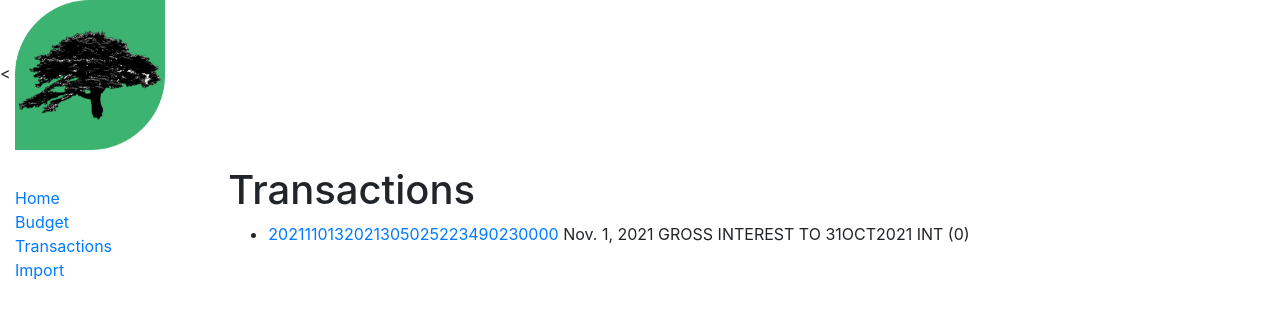
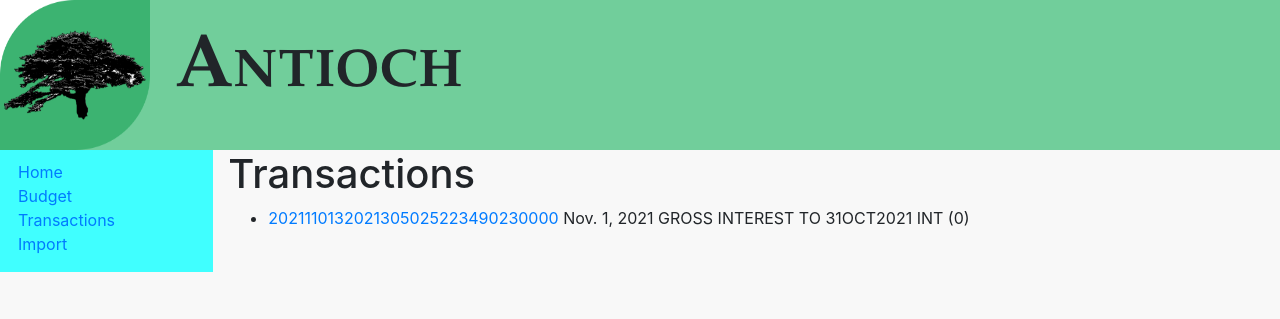
Before and after one commit to abominablem/antioch, a Django app: page /transactions/ in a window 1280 px wide. Shown: the top 319 px of the page. Run offline with Django 3.2, Linux system fonts and the light colour scheme; data comes from the database, SQL or seed files in the repository; data that the repository does not hold is empty.

Commit message:
Added header bar with title and logo to generic base template

```diff
--- a/django/antioch/transactions/static/css/styles.css
+++ b/django/antioch/transactions/static/css/styles.css
@@ -1,5 +1,51 @@
+body{
+	background: #F8F8F8;
+}
+header{
+	background: #71ce9b;
+	width: 100%;
+	overflow: auto;
+}
+.logo img{
+	position: absolute;
+	z-index: 3;
+	display: inline-block;
+}
+.logo-white-box {
+	position: absolute;
+	background: white;
+	height: 150px;
+	width: 75px;
+	z-index: 1;
+}
+.logo-blue-green-box {
+	position: absolute;
+	height: 150px;
+	width: 75px;
+	z-index: 2;
+	float: left;
+	margin-left: 75px;
+}
+.antioch-title {
+	position: relative;
+	background: #71ce9b;
+	height: 150px;
+	padding-left: 175px;
+	padding-bottom: 10px;
+	font-family: "Palatino Linotype";
+	font-size: 75px;
+	font-weight: bold;
+	font-variant: small-caps;
+	display: table-cell;
+	vertical-align: middle;
+}
+.col-sm-2 {
+	width: 150px;
+	background: #40FFFF;
+}
 .sidebar-nav {
-    margin-top: 20px;
+	margin-left: 3px;
     padding: 0;
+	padding-top: 10px;
     list-style: none;
 }
--- a/django/antioch/transactions/templates/base_generic.html
+++ b/django/antioch/transactions/templates/base_generic.html
@@ -1,16 +1,28 @@
 <!DOCTYPE html>
 <html lang="en">
 <head>
-  {% block title %}<title>Antioch</title>{% endblock %}
   <meta charset="utf-8">
   <meta name="viewport" content="width=device-width, initial-scale=1">
   <link rel="stylesheet" href="https://cdn.jsdelivr.net/npm/bootstrap@4.5.3/dist/css/bootstrap.min.css" integrity="sha384-TX8t27EcRE3e/ihU7zmQxVncDAy5uIKz4rEkgIXeMed4M0jlfIDPvg6uqKI2xXr2" crossorigin="anonymous">
   <!-- Add additional CSS in static file -->
+  <style>
+  </style>
   {% load static %}
   <link rel="stylesheet" href="{% static 'css/styles.css' %}">
 </head>
+<header>
+	<div class="logo-white-box"></div>
+	<div class="logo-blue-green-box"></div>
+	<div class="logo">
+		<a href='#'>
+			{% load static %} <img class="box stack-top" src="{% static "media/antioch_logo.png" %}" alt="Home" width="150px" height="150px"/>
+		</a>
+	</div>
+	<div class="antioch-title">
+		Antioch
+	</div>
+</header>
 <body>
-    <p><{% load static %} <img src="{% static "media/antioch_logo.png" %}" alt="home" width="150" height="150" /></p>
   <div class="container-fluid">
     <div class="row">
       <div class="col-sm-2">
```
Also changed, not shown: 1 other file. Lines whose indentation alone changed are shown as unchanged.
